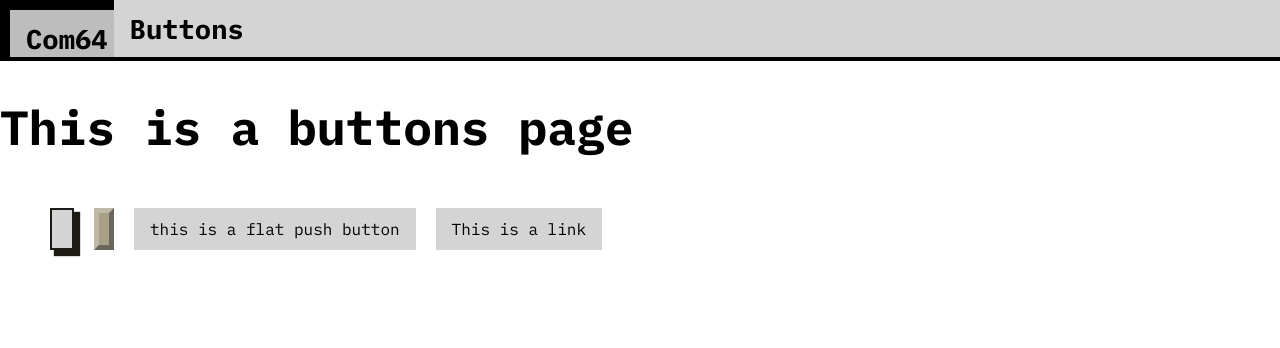
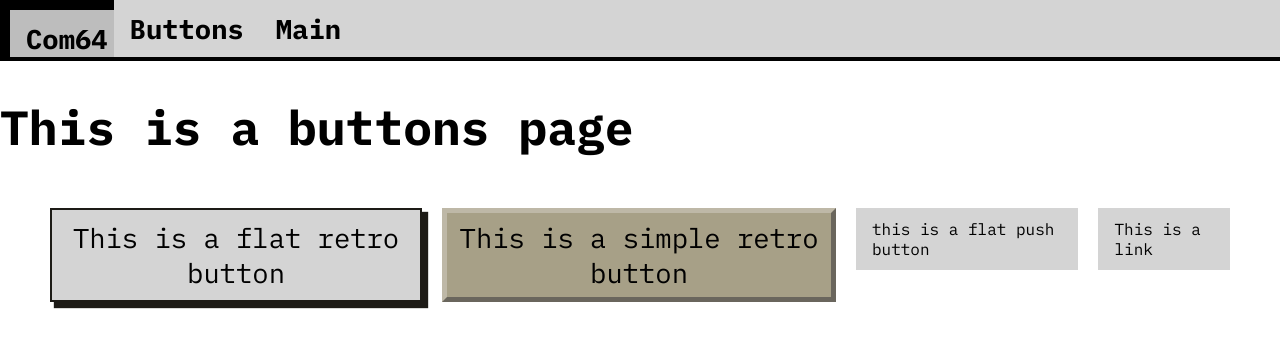
Before and after one commit to TPdkr/tpdkr_sandbox, a React (Vite) app in the folder sandbox/: page /tpdkr_sandbox/buttons in a window 1280 px wide. Shown: the top 348 px of the page. Built offline with nearby package versions, Linux system fonts and the light colour scheme.

Commit message:
made button functions have the same link and onclick functionality

```diff
--- a/sandbox/src/components/FlatRetroButton.jsx
+++ b/sandbox/src/components/FlatRetroButton.jsx
@@ -1,9 +1,19 @@
 import styles from "./FlatRetroButton.module.css";
+import { useNavigate } from "react-router-dom";
 
-export default function RetroButton(props) {
+export default function RetroButton({
+  onClick = () => {},
+  path = "",
+  children,
+}) {
+  let action = onClick;
+  const navigate = useNavigate();
+  if (path != "") {
+    action = () => navigate(path);
+  }
   return (
-    <>
-      <button className={styles.RetroButton}>{props.content}</button>
-    </>
+    <button className={styles.RetroButton} onClick={action}>
+      {children}
+    </button>
   );
 }
--- a/sandbox/src/components/Navbar.jsx
+++ b/sandbox/src/components/Navbar.jsx
@@ -56,6 +56,11 @@ export default function Navbar() {
               <h4>Buttons</h4>
             </FlatPushButton>
           </li>
+          <li>
+            <FlatPushButton path="/">
+              <h4>Main</h4>
+            </FlatPushButton>
+          </li>
         </ul>
       </nav>
 
--- a/sandbox/src/components/RetroButton.jsx
+++ b/sandbox/src/components/RetroButton.jsx
@@ -1,9 +1,20 @@
 import styles from "./RetroButton.module.css";
+import { useNavigate } from "react-router-dom";
 
-export default function RetroButton(props) {
+export default function RetroButton({
+  onClick = () => {},
+  path = "",
+  children,
+}) {
+  let action = onClick;
+  const navigate = useNavigate();
+  if (path != "") {
+    action = () => navigate(path);
+  }
+
   return (
-    <>
-      <button className={styles.RetroButton}>{props.content}</button>
-    </>
+    <button className={styles.RetroButton} onClick={action}>
+      {children}
+    </button>
   );
 }
--- a/sandbox/src/pages/Buttons.jsx
+++ b/sandbox/src/pages/Buttons.jsx
@@ -8,8 +8,8 @@ export default function Buttons() {
     <>
       <h1>This is a buttons page</h1>
       <div className="buttons-container">
-        <FlatRetroButton></FlatRetroButton>
-        <RetroButton></RetroButton>
+        <FlatRetroButton>This is a flat retro button</FlatRetroButton>
+        <RetroButton>This is a simple retro button</RetroButton>
         <FlatPushButton>this is a flat push button</FlatPushButton>
         <FlatPushButton path="/tpdkr_sandbox/com64">
           This is a link
```
